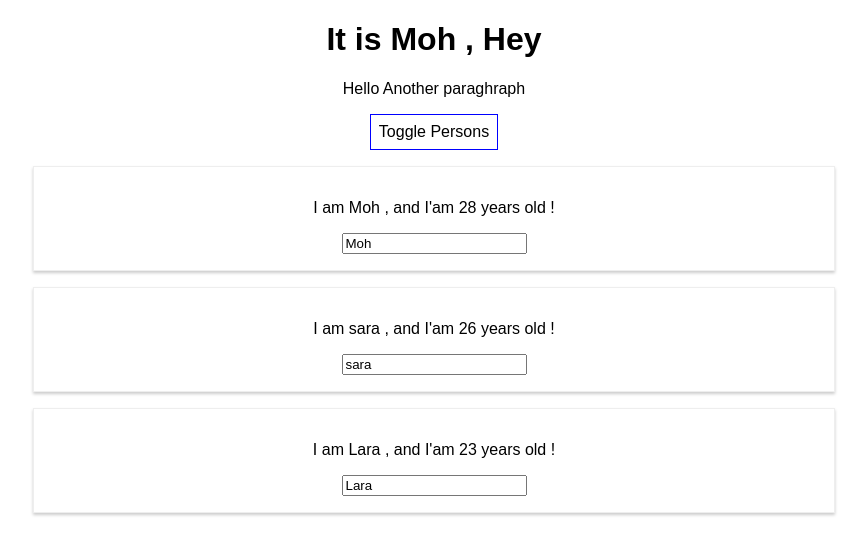
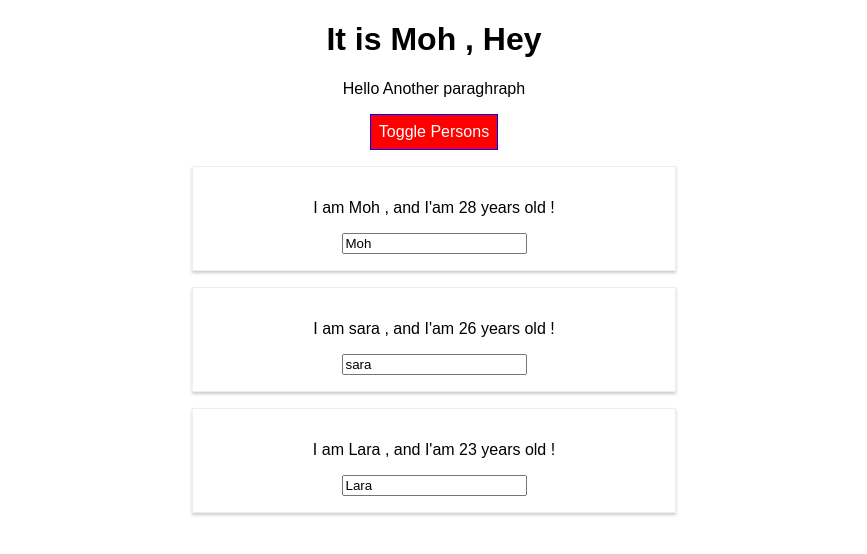
Before and after one commit to maahboss/react1, a React (Create React App) app: page / in a window 1280 px wide. Both pictures are taken after a click on the button "Toggle Persons". Shown: the top 554 px of the page, without its empty margins (206-1073 px from the left). Built offline with nearby package versions, Linux system fonts and the light colour scheme.

Commit message:
Radiumن

```diff
--- a/package.json
+++ b/package.json
@@ -3,6 +3,7 @@
   "version": "0.1.0",
   "private": true,
   "dependencies": {
+    "radium": "^0.24.1",
     "react": "^16.4.2",
     "react-dom": "^16.4.2",
     "react-scripts": "1.1.4"
--- a/public/index.html
+++ b/public/index.html
@@ -25,6 +25,7 @@
     <noscript>
       You need to enable JavaScript to run this app.
     </noscript>
+
     <div id="root"></div>
     <!--
       This HTML file is a template.
--- a/src/App.css
+++ b/src/App.css
@@ -2,3 +2,12 @@
   text-align: center;
 
 }
+
+.red {
+  color:red;
+
+}
+
+.bold {
+  font-weight: bold;
+}
--- a/src/App.js
+++ b/src/App.js
@@ -1,7 +1,10 @@
 import React, { Component } from 'react';
 
 import './App.css';
+import Radium , {StyleRoot} from 'radium';
 import Person from './Person/Person';
+
+
 
 class App extends Component {
     state = {
@@ -52,11 +55,16 @@
 
   render() {
     const style = {
-      backgroundColor : 'white',
+      backgroundColor : 'green',
+      color:'white',
       font:'inherit',
       border:'1px solid blue',
       padding: '8px',
-      cursor: 'pointer'
+      cursor: 'pointer',
+      ':hover' : {
+        backgroundColor:'lightgreen',
+        color:'black'
+      }
     };
 
     let persons = null;
@@ -89,13 +97,30 @@
            </div>
 
         );
+        style.backgroundColor = 'red';
+        style[':hover'] = {
+          backgroundColor:'salmon',
+          color:'white'
+        }
+    }
+
+    const classes = [];
+    if(this.state.persons.length <= 2) {
+      classes.push('red'); // classess = ['red']
+    }
+
+    if(this.state.persons.length <= 1){
+      classes.push('bold'); //classess = ['red','bold']
     }
 
 
     return (
+      <StyleRoot>
+
+
           <div className="App">
             <h1> It is Moh , Hey </h1>
-        <p>Hello Another paraghraph</p>
+            <p className={classes.join(' ')}>Hello Another paraghraph</p>
 
 
             {/* <button
@@ -109,7 +134,7 @@
               {persons}
 
           </div>
-
+      </StyleRoot>
 
 
     );
@@ -118,4 +143,4 @@
   }
 }
 
-export default App;
+export default Radium(App);
--- a/src/Person/Person.css
+++ b/src/Person/Person.css
@@ -6,3 +6,9 @@
     padding: 16px;
     text-align: center;
 }
+
+@media (min-width: 500px) {
+    .person {
+        width:450px
+    }
+}
--- a/src/Person/Person.js
+++ b/src/Person/Person.js
@@ -1,11 +1,18 @@
 import React from 'react';
+import Radium from 'radium';
 import './Person.css';
 
 
 const person = (props) => {
 
+    const style = {
+      '@media(min-width: 500px)':{
+        width: '450px'
+      }
+    };
+
     return (
-    <div className="Person">
+    <div className="Person" style={style}>
       <p onClick={props.click}>I am {props.name} , and I'am {props.age}  years old !</p>
       <p>{props.children}</p>
       <input type="text" onChange={props.changed} value={props.name} />
@@ -15,4 +22,4 @@
     )
 };
 
-export default person;
+export default Radium(person);
```
Also changed, not shown: 1 other file (tests, documents, lock files or other folders). Lines whose indentation alone changed are shown as unchanged.
